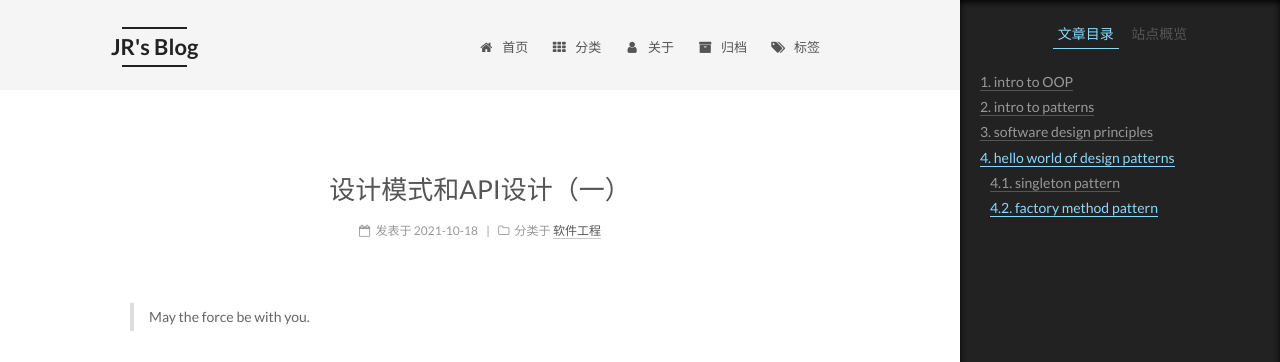
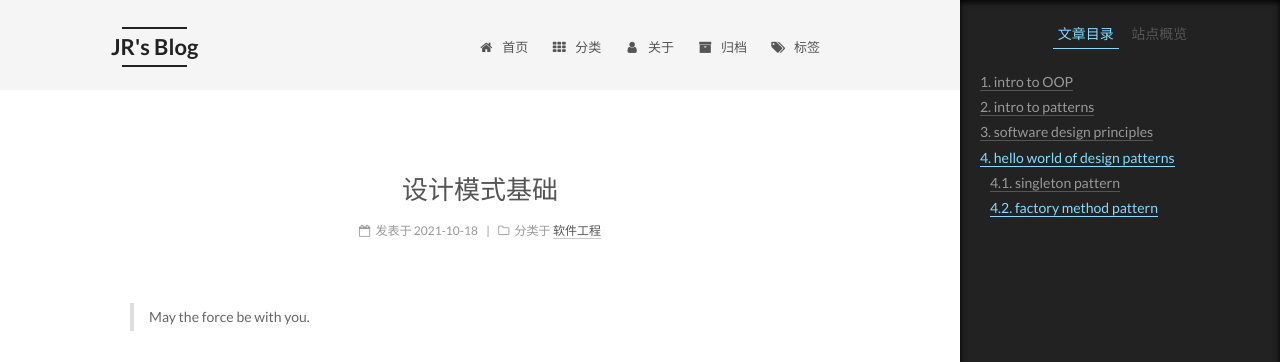
Before and after one commit to Willendless/willendless.github.io, a Jekyll site: the page built from _posts/2021-10-18-设计模式基础.md, in a window 1280 px wide. Shown: the top 362 px of the page. Built offline with Jekyll 4.4.1, drawn with Linux system fonts in a browser that asks for light colours; comment, search, counter and statistics services are not loaded.

Commit message:
feat: update post

```diff
--- a/_posts/2021-10-18-设计模式和API设计（一）.md
+++ b/_posts/2021-10-18-设计模式基础.md
@@ -1,6 +1,6 @@
 ---
 layout: "post"
-title: 设计模式和API设计（一）
+title: 设计模式基础
 author: LJR
 category: 软件工程
 ---
```
